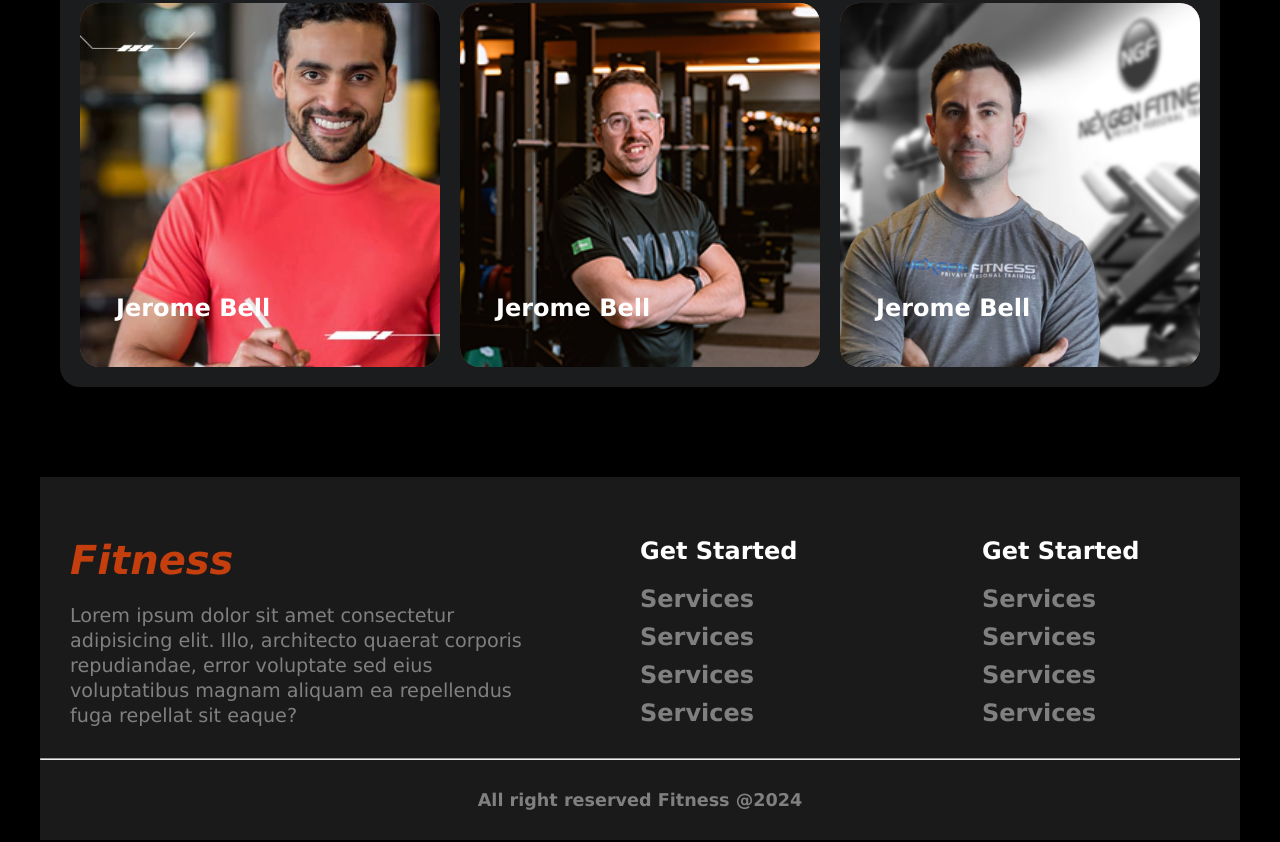
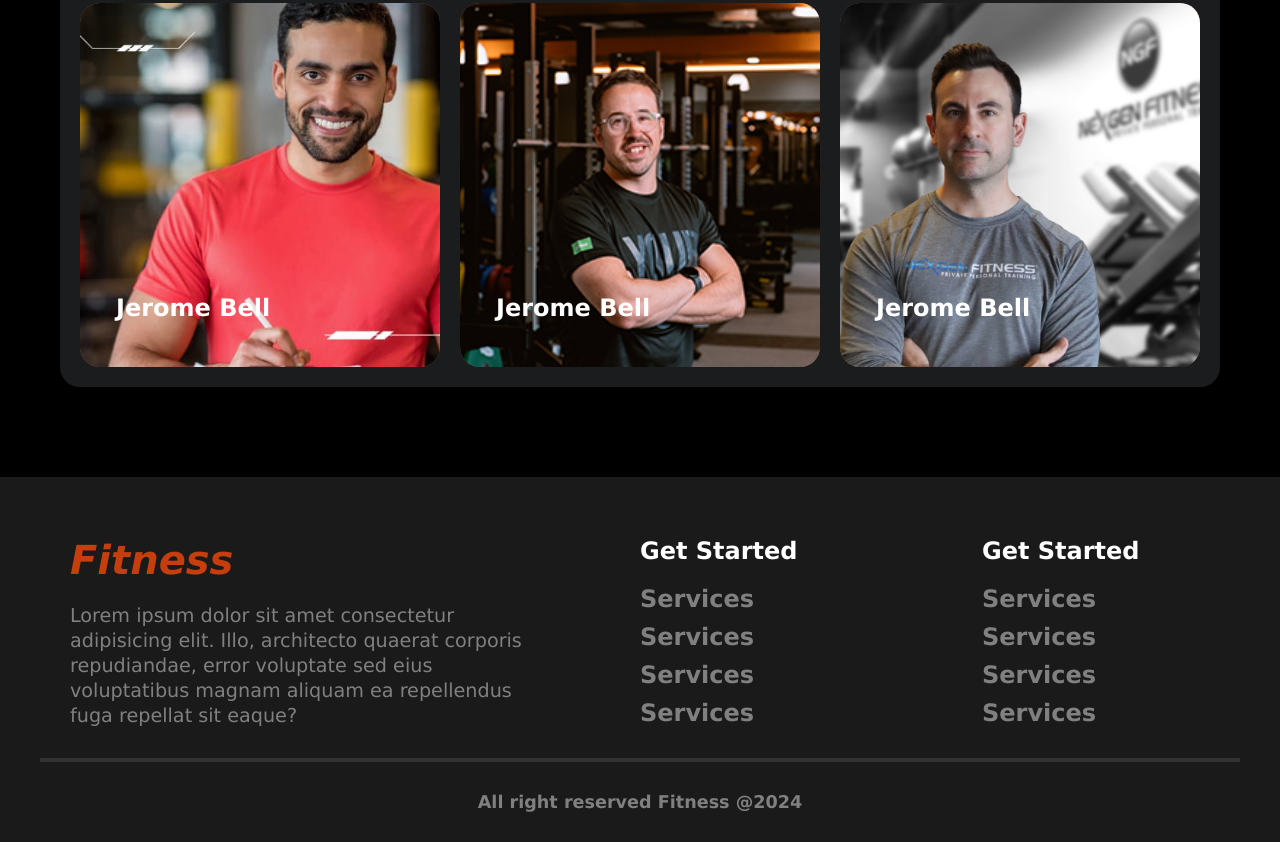
Before and after one commit to muntasir-mahmud-abdullah/Assignment-02, a plain HTML site: page index.html in a window 1280 px wide. Shown: the part 2451-3293 px from the top of the page. Drawn offline with Linux system fonts and the light colour scheme.

Commit message:
horizontal line styles added

```diff
--- a/index.html
+++ b/index.html
@@ -197,9 +197,7 @@
             <h6>Services</h6>
           </div>
         </div>
-        <div class="hr-line">
-        <hr>
-        </div>
+        <hr class="hr-line">
         <h3>
             All right reserved Fitness @2024
         </h3>
--- a/styles/reponsive.css
+++ b/styles/reponsive.css
@@ -12,9 +12,7 @@
     nav ul {
         display: none;
     }
-    .header-section {
-        /* padding: 20px; */
-    }
+
     .nav-container {
         display:block;
     }
--- a/styles/style.css
+++ b/styles/style.css
@@ -276,9 +276,12 @@ nav ul li:hover {
 }
 
 /* footer styles */
+footer {
+    background-color: #1A1A1A;
+}
 .footer-section {
     padding: 30px 0;
-    background-color: #1A1A1A;
+
     margin-top: 90px;
 }
 .footer-container {
@@ -319,3 +322,7 @@ nav ul li:hover {
     font-size: 1.1rem;
     text-align: center;margin-top: 30px;
 }
+
+hr.hr-line {
+    border: 2px solid rgba(255, 255, 255, 0.1);;
+}
```
